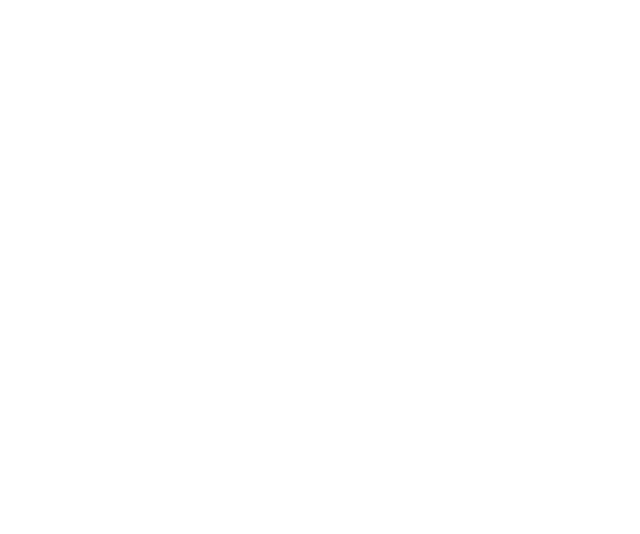
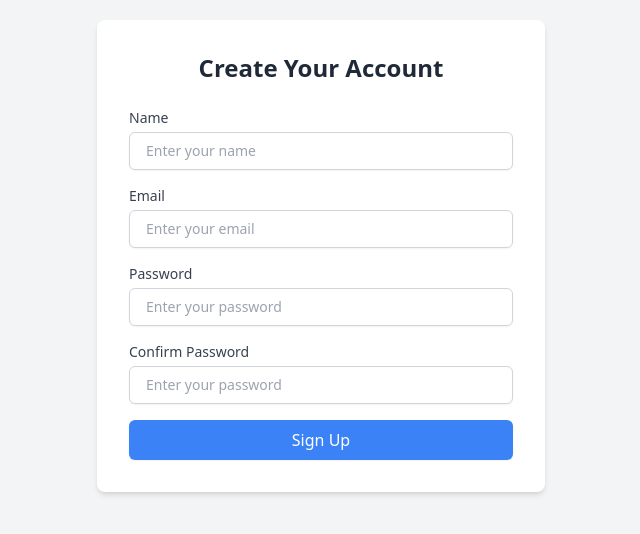
Before and after one commit to luluCodingWizard/React-Authentication-FullCourse, a React (Vite) app in the folder client/: page /sign-up in a window 1280 px wide. Before the commit this address had no page. Shown: the part 144-678 px from the top of the page, without its empty margins (319-959 px from the left). Built offline with nearby package versions, Linux system fonts and the light colour scheme.

Commit message:
feat: create sign up page

```diff
--- a/client/src/App.jsx
+++ b/client/src/App.jsx
@@ -1,6 +1,7 @@
 import { BrowserRouter as Router, Routes, Route } from "react-router-dom";
 import Login from "./pages/Login";
 import Home from "./pages/Home";
+import Signup from "./pages/Signup";
 
 function App() {
   return (
@@ -8,6 +9,7 @@
       <Routes>
         <Route path="/" element={<Home />} />
         <Route path="/login" element={<Login />} />
+        <Route path="/sign-up" element={<Signup />} />
       </Routes>
     </Router>
   );
--- /dev/null
+++ b/client/src/pages/Signup.jsx
@@ -0,0 +1,124 @@
+import React, { useState } from "react";
+
+const Signup = () => {
+  // State to hold form input values
+  const [formData, setFormData] = useState({
+    name: "",
+    email: "",
+    password: "",
+    confirmPassword: "",
+  });
+
+  // Function to handle input changes
+  const handleChange = (e) => {
+    const { name, value } = e.target;
+    setFormData({ ...formData, [name]: value });
+  };
+
+  // Function to handle form submission
+  const handleSubmit = (e) => {
+    e.preventDefault();
+    if (formData.password !== formData.confirmPassword) {
+      alert("Passwords do not match!");
+      return; // Stop the form submission
+    }
+    console.log("Form Data Submitted:", formData);
+  };
+
+  return (
+    <div className="flex justify-center items-center min-h-screen bg-gray-100">
+      <div className="bg-white shadow-md rounded-lg p-8 max-w-md w-full">
+        <h2 className="text-2xl font-bold text-center text-gray-800 mb-6">
+          Create Your Account
+        </h2>
+        <form className="space-y-4" onSubmit={handleSubmit}>
+          {/* Name Input */}
+          <div>
+            <label
+              htmlFor="name"
+              className="block text-sm font-medium text-gray-700"
+            >
+              Name
+            </label>
+            <input
+              type="text"
+              id="name"
+              name="name"
+              onChange={handleChange}
+              value={formData.name}
+              placeholder="Enter your name"
+              className="mt-1 block w-full px-4 py-2 border border-gray-300 rounded-md shadow-sm focus:ring-blue-500 focus:border-blue-500 sm:text-sm"
+            />
+          </div>
+
+          {/* Email Input */}
+          <div>
+            <label
+              htmlFor="email"
+              className="block text-sm font-medium text-gray-700"
+            >
+              Email
+            </label>
+            <input
+              type="email"
+              id="email"
+              name="email"
+              value={formData.email}
+              onChange={handleChange}
+              placeholder="Enter your email"
+              className="mt-1 block w-full px-4 py-2 border border-gray-300 rounded-md shadow-sm focus:ring-blue-500 focus:border-blue-500 sm:text-sm"
+            />
+          </div>
+
+          {/* Password Input */}
+          <div>
+            <label
+              htmlFor="password"
+              className="block text-sm font-medium text-gray-700"
+            >
+              Password
+            </label>
+            <input
+              type="password"
+              id="password"
+              name="password"
+              value={formData.password}
+              onChange={handleChange}
+              placeholder="Enter your password"
+              className="mt-1 block w-full px-4 py-2 border border-gray-300 rounded-md shadow-sm focus:ring-blue-500 focus:border-blue-500 sm:text-sm"
+            />
+          </div>
+          <div>
+            <label
+              htmlFor="password"
+              className="block text-sm font-medium text-gray-700"
+            >
+              Confirm Password
+            </label>
+            <input
+              type="password"
+              id="password"
+              name="confirmPassword"
+              value={formData.confirmPassword}
+              onChange={handleChange}
+              placeholder="Enter your password"
+              className="mt-1 block w-full px-4 py-2 border border-gray-300 rounded-md shadow-sm focus:ring-blue-500 focus:border-blue-500 sm:text-sm"
+            />
+          </div>
+
+          {/* Submit Button */}
+          <div>
+            <button
+              type="submit"
+              className="w-full bg-blue-500 text-white py-2 px-4 rounded-md shadow-sm hover:bg-blue-600 focus:outline-none focus:ring-2 focus:ring-blue-500 focus:ring-offset-2"
+            >
+              Sign Up
+            </button>
+          </div>
+        </form>
+      </div>
+    </div>
+  );
+};
+
+export default Signup;
```
